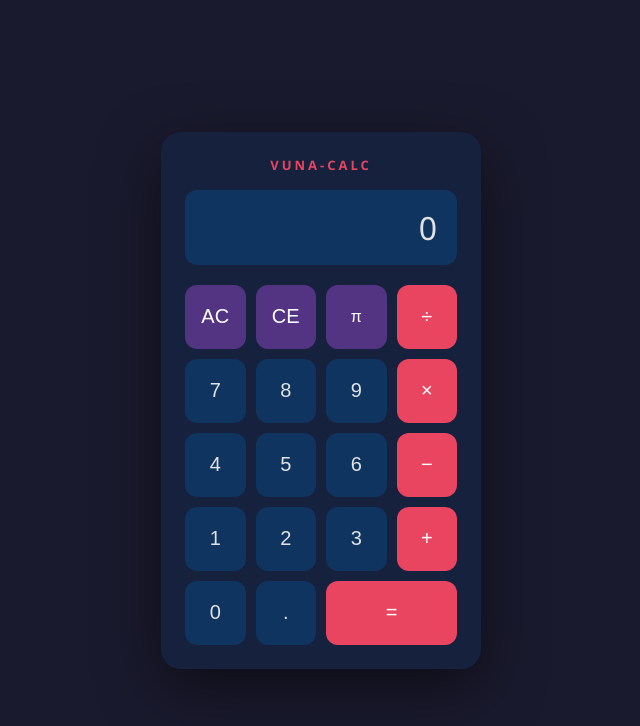
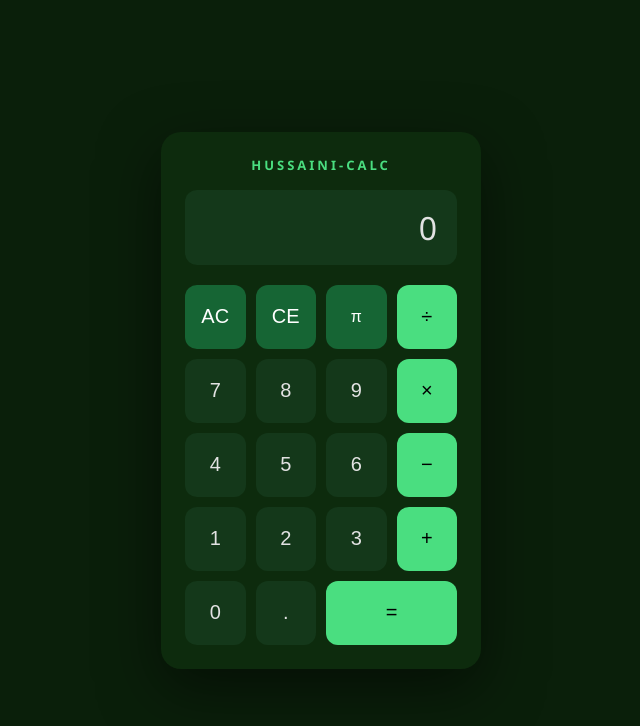
Before and after one commit to MatthewHussaini/vuna_calc, a website: page index.html in a window 1280 px wide. Shown: the whole page, without its empty margins (319-959 px from the left). Drawn offline with Linux system fonts and the light colour scheme.

Commit message:
tweak: green theme and rebrand to Hussaini-Calc

```diff
--- a/index.html
+++ b/index.html
@@ -8,7 +8,7 @@
 </head>
 <body>
   <div class="calculator">
-    <div class="brand">VUNA-Calc</div>
+    <div class="brand">Hussaini-Calc</div>
 
     <div class="display" id="display">0</div>
 
--- a/src/style.css
+++ b/src/style.css
@@ -6,12 +6,12 @@ body {
   display: flex;
   align-items: center;
   justify-content: center;
-  background: #1a1a2e;
+  background: #0a1f0a;
   font-family: 'Segoe UI', Tahoma, Geneva, Verdana, sans-serif;
 }
 
 .calculator {
-  background: #16213e;
+  background: #0d2b0d;
   border-radius: 20px;
   padding: 24px;
   box-shadow: 0 20px 60px rgba(0, 0, 0, 0.5);
@@ -20,7 +20,7 @@ body {
 
 .brand {
   text-align: center;
-  color: #e94560;
+  color: #4ade80;
   font-size: 13px;
   font-weight: 600;
   letter-spacing: 3px;
@@ -29,7 +29,7 @@ body {
 }
 
 .display {
-  background: #0f3460;
+  background: #14381a;
   border-radius: 12px;
   padding: 16px 20px;
   min-height: 64px;
@@ -44,7 +44,7 @@ body {
   transition: color 0.2s;
 }
 
-.display.error { color: #e94560; }
+.display.error { color: #f87171; }
 
 .buttons {
   display: grid;
@@ -60,15 +60,15 @@ body {
   font-weight: 500;
   cursor: pointer;
   transition: transform 0.1s, opacity 0.1s;
-  background: #0f3460;
+  background: #14381a;
   color: #e2e2e2;
 }
 
 .btn:active { transform: scale(0.94); opacity: 0.8; }
 
-.btn.action  { background: #533483; color: #fff; }
-.btn.operator{ background: #e94560; color: #fff; }
-.btn.equals  { background: #e94560; color: #fff; grid-column: span 2; }
-.btn.custom  { background: #533483; color: #fff; font-size: 16px; }
+.btn.action  { background: #166534; color: #fff; }
+.btn.operator{ background: #4ade80; color: #000; }
+.btn.equals  { background: #4ade80; color: #000; grid-column: span 2; }
+.btn.custom  { background: #166534; color: #fff; font-size: 16px; }
 
 .btn:hover { opacity: 0.85; }
```
